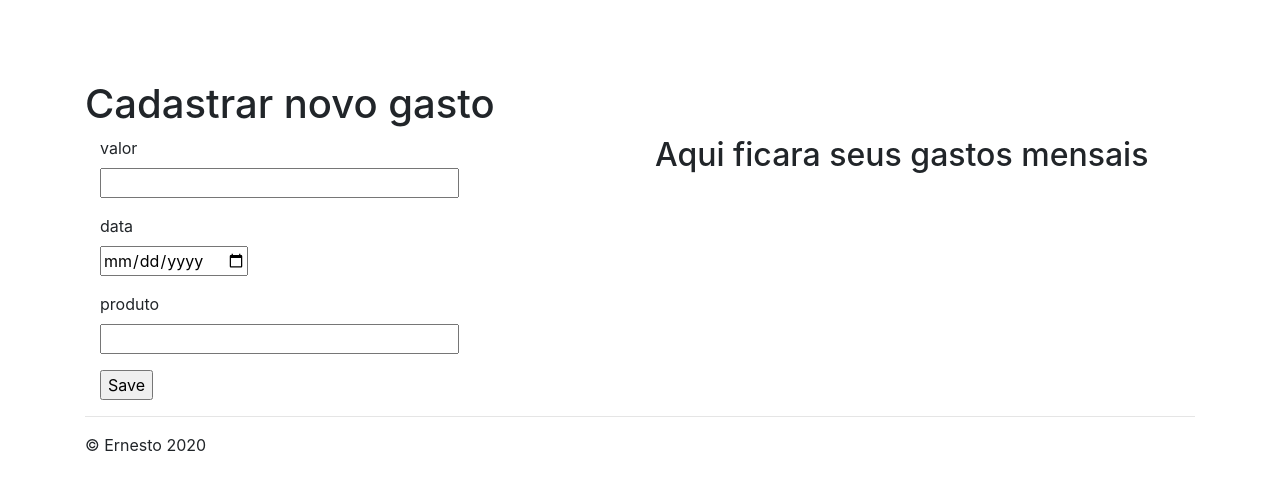
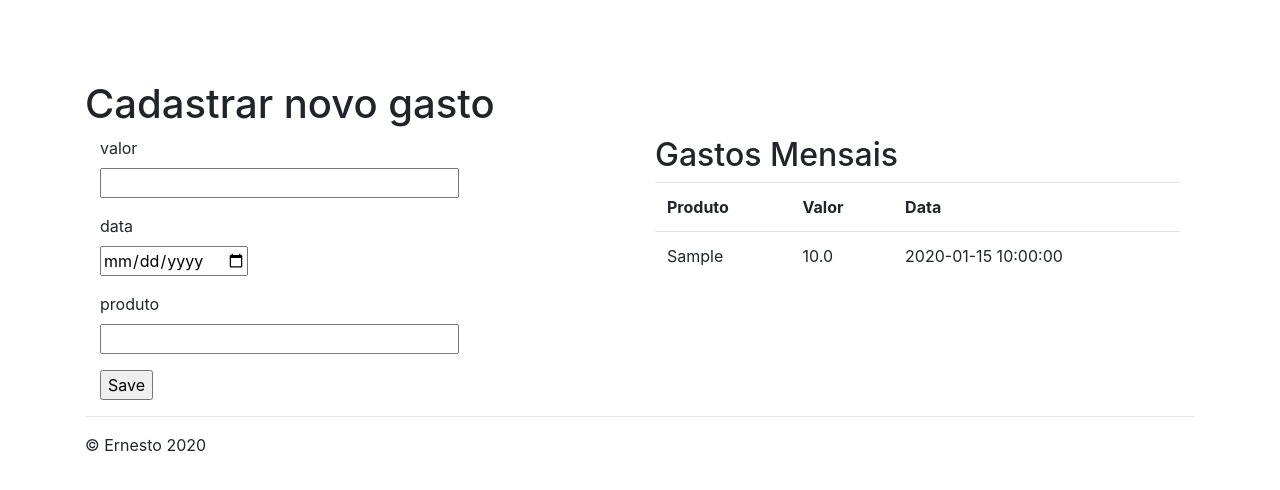
Before and after one commit to lucasernesto/controle_financa, a Flask app: page /home in a window 1280 px wide. Shown: the part 56-546 px from the top of the page. Run offline with Flask 2, Linux system fonts and the light colour scheme; a user stored in the database is signed in; tables that the repository leaves empty hold one stand-in row (values such as "Sample post"); some libraries are stand-ins or nearby versions.

Commit message:
Fazer gastos aparecerem na tela de Home

```diff
--- a/app/controllers/default.py
+++ b/app/controllers/default.py
@@ -72,7 +72,7 @@ def login():
     return redirect(url_for('index'))
 
 
-@app.route("/home")
+@app.route("/home", methods=['GET', 'POST'])
 @login_required
 def home():
     form = RegisterGastoForm()
@@ -94,7 +94,9 @@ def home():
             db.session.add(new_gasto)
             db.session.commit()
 
-    return render_template("home.html", form=form)
+    rows = Gasto.query.filter_by(id_user=current_user.id).all()
+
+    return render_template("home.html", form=form, rows=rows)
 
 @app.route("/logout")
 @login_required
--- a/app/templates/home.html
+++ b/app/templates/home.html
@@ -24,10 +24,23 @@
                 <input type="submit" name="" id="" value="Save">
             </form>
         </div>
-
-            <div class="col-sm-6">
-                <h2>Aqui ficara seus gastos mensais</h2>
-            </div>
+        <div class="col-sm-6">
+            <h2>Gastos Mensais</h2>
+            <table class="table">
+                <tr>
+                    <th>Produto</th>
+                    <th>Valor</th>
+                    <th>Data</th>
+                </tr>
+                {% for row in rows %}
+                <tr scope="row">
+                    <td>{{ row.produto }}</td>
+                    <td>{{ row.valor }}</td>
+                    <td>{{ row.data }}</td>
+                </tr>
+                {% endfor %}
+            </table>
+        </div>
         </div>
     </div>
 {% endblock %}
```
